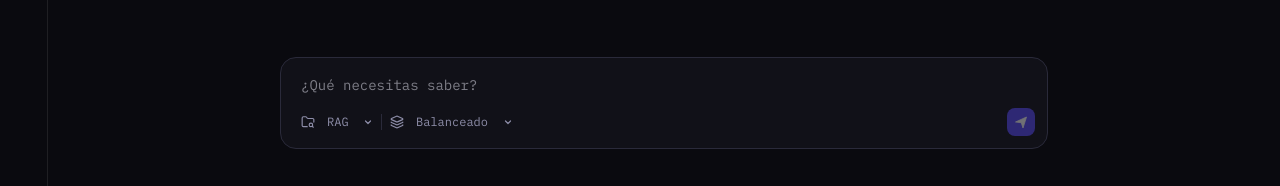
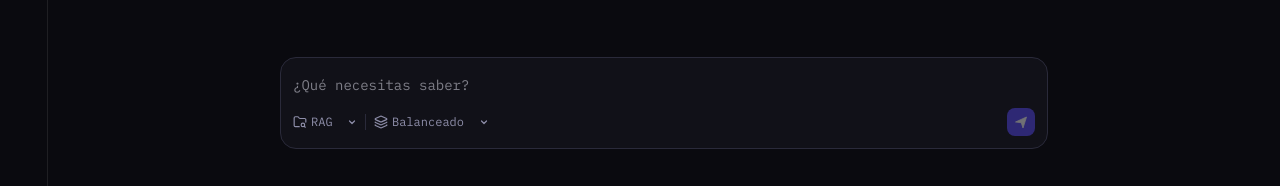
Before and after one commit to capriadev/rag-school, a Next.js app: page / in a window 1280 px wide. Shown: the part 381-567 px from the top of the page. Built offline with nearby package versions, Linux system fonts and the light colour scheme.

Commit message:
fix: remove inner padding from textarea and selects, use parent container padding

```diff
--- a/components/chat-interface.tsx
+++ b/components/chat-interface.tsx
@@ -165,7 +165,7 @@ export function ChatInterface() {
                       value={question}
                       onChange={(e: ChangeEvent<HTMLTextAreaElement>) => setQuestion(e.target.value)}
                       placeholder={placeholder}
-                      className="w-full resize-none bg-transparent px-2 py-1 text-sm leading-relaxed focus:outline-none"
+                      className="w-full resize-none bg-transparent py-1 text-sm leading-relaxed focus:outline-none"
                       rows={1}
                       style={{
                         minHeight: "28px",
@@ -182,7 +182,7 @@ export function ChatInterface() {
                     />
 
                     {/* Selects and button row */}
-                    <div className="flex items-center gap-2 ml-2">
+                    <div className="flex items-center gap-2">
                       {/* RAG Select */}
                       <div className="relative flex items-center gap-1">
                         <svg width="14" height="14" viewBox="0 0 24 24" fill="none" stroke="currentColor" strokeWidth="2" strokeLinecap="round" strokeLinejoin="round" className="text-[#8e8ea9]">
@@ -193,7 +193,7 @@ export function ChatInterface() {
                         <select
                           value={selectedProfile}
                           onChange={(e: ChangeEvent<HTMLSelectElement>) => setSelectedProfile(e.target.value)}
-                          className="cursor-pointer appearance-none bg-transparent px-2 py-1 pr-6 text-xs text-[#8e8ea9] transition hover:text-[#ececf7] focus:outline-none"
+                          className="cursor-pointer appearance-none bg-transparent py-1 pr-6 text-xs text-[#8e8ea9] transition hover:text-[#ececf7] focus:outline-none"
                         >
                           <option value="">RAG</option>
                           {/* TODO: Load from DB */}
@@ -221,7 +221,7 @@ export function ChatInterface() {
                         <select
                           value={chunkCount}
                           onChange={(e: ChangeEvent<HTMLSelectElement>) => setChunkCount(Number(e.target.value))}
-                          className="cursor-pointer appearance-none bg-transparent px-2 py-1 pr-6 text-xs text-[#8e8ea9] transition hover:text-[#ececf7] focus:outline-none"
+                          className="cursor-pointer appearance-none bg-transparent py-1 pr-6 text-xs text-[#8e8ea9] transition hover:text-[#ececf7] focus:outline-none"
                         >
                           {CHUNK_OPTIONS.map((option) => (
                             <option key={option.value} value={option.value}>
@@ -299,7 +299,7 @@ export function ChatInterface() {
                       value={question}
                       onChange={(e: ChangeEvent<HTMLTextAreaElement>) => setQuestion(e.target.value)}
                       placeholder={placeholder}
-                      className="w-full resize-none bg-transparent px-2 py-1 text-sm leading-relaxed focus:outline-none"
+                      className="w-full resize-none bg-transparent py-1 text-sm leading-relaxed focus:outline-none"
                       rows={1}
                       style={{
                         minHeight: "28px",
@@ -327,7 +327,7 @@ export function ChatInterface() {
                         <select
                           value={selectedProfile}
                           onChange={(e: ChangeEvent<HTMLSelectElement>) => setSelectedProfile(e.target.value)}
-                          className="cursor-pointer appearance-none bg-transparent px-2 py-1 pr-6 text-xs text-[#8e8ea9] transition hover:text-[#ececf7] focus:outline-none"
+                          className="cursor-pointer appearance-none bg-transparent py-1 pr-6 text-xs text-[#8e8ea9] transition hover:text-[#ececf7] focus:outline-none"
                         >
                           <option value="">RAG</option>
                           {/* TODO: Load from DB */}
@@ -355,7 +355,7 @@ export function ChatInterface() {
                         <select
                           value={chunkCount}
                           onChange={(e: ChangeEvent<HTMLSelectElement>) => setChunkCount(Number(e.target.value))}
-                          className="cursor-pointer appearance-none bg-transparent px-2 py-1 pr-6 text-xs text-[#8e8ea9] transition hover:text-[#ececf7] focus:outline-none"
+                          className="cursor-pointer appearance-none bg-transparent py-1 pr-6 text-xs text-[#8e8ea9] transition hover:text-[#ececf7] focus:outline-none"
                         >
                           {CHUNK_OPTIONS.map((option) => (
                             <option key={option.value} value={option.value}>
```
